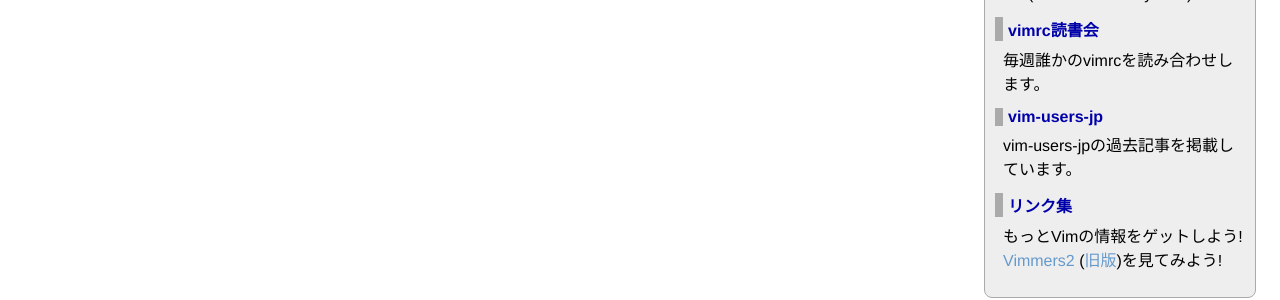
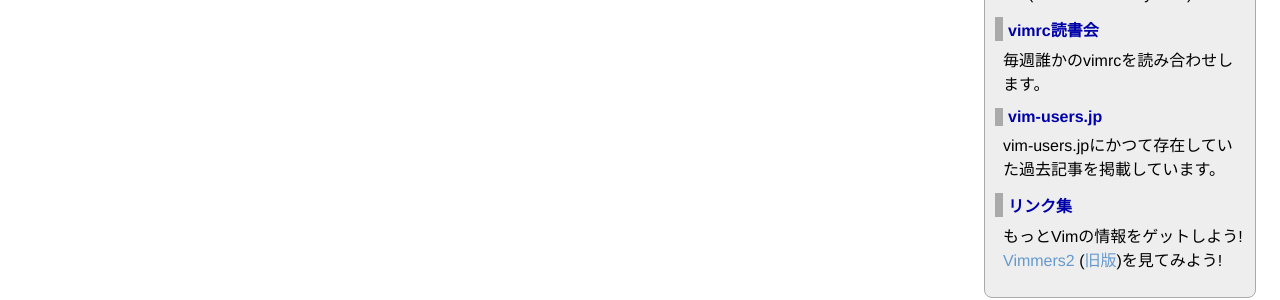
Before and after one commit to vim-jp/vim-jp.github.io, a Jekyll site: the page built from 403.html, in a window 1280 px wide. Shown: the part 664-964 px from the top of the page. Built offline with Jekyll 4.4.1, drawn with Linux system fonts in a browser that asks for light colours; nearby versions of some CDN libraries; comment, search, counter and statistics services are not loaded.

Commit message:
Trivial typofix

```diff
--- a/_layouts/default.html
+++ b/_layouts/default.html
@@ -96,8 +96,8 @@
 					<dd>日本語で問題報告できるITS(Issue Tracker System)。</dd>
 					<dt><a href="//vim-jp.org/reading-vimrc">vimrc読書会</a></dt>
 					<dd>毎週誰かのvimrcを読み合わせします。</dd>
-					<dt><a href="//vim-jp.org/vim-users-jp">vim-users-jp</a></dt>
-					<dd>vim-users-jpの過去記事を掲載しています。</dd>
+					<dt><a href="//vim-jp.org/vim-users-jp">vim-users.jp</a></dt>
+					<dd>vim-users.jpにかつて存在していた過去記事を掲載しています。</dd>
 					<dt><a href="/links.html">リンク集</a></dt>
 					<dd>もっとVimの情報をゲットしよう! <a href="/vimmers2/">Vimmers2</a> (<a href="/vimmers/">旧版</a>)を見てみよう!</dd>
 				</dl>
```
